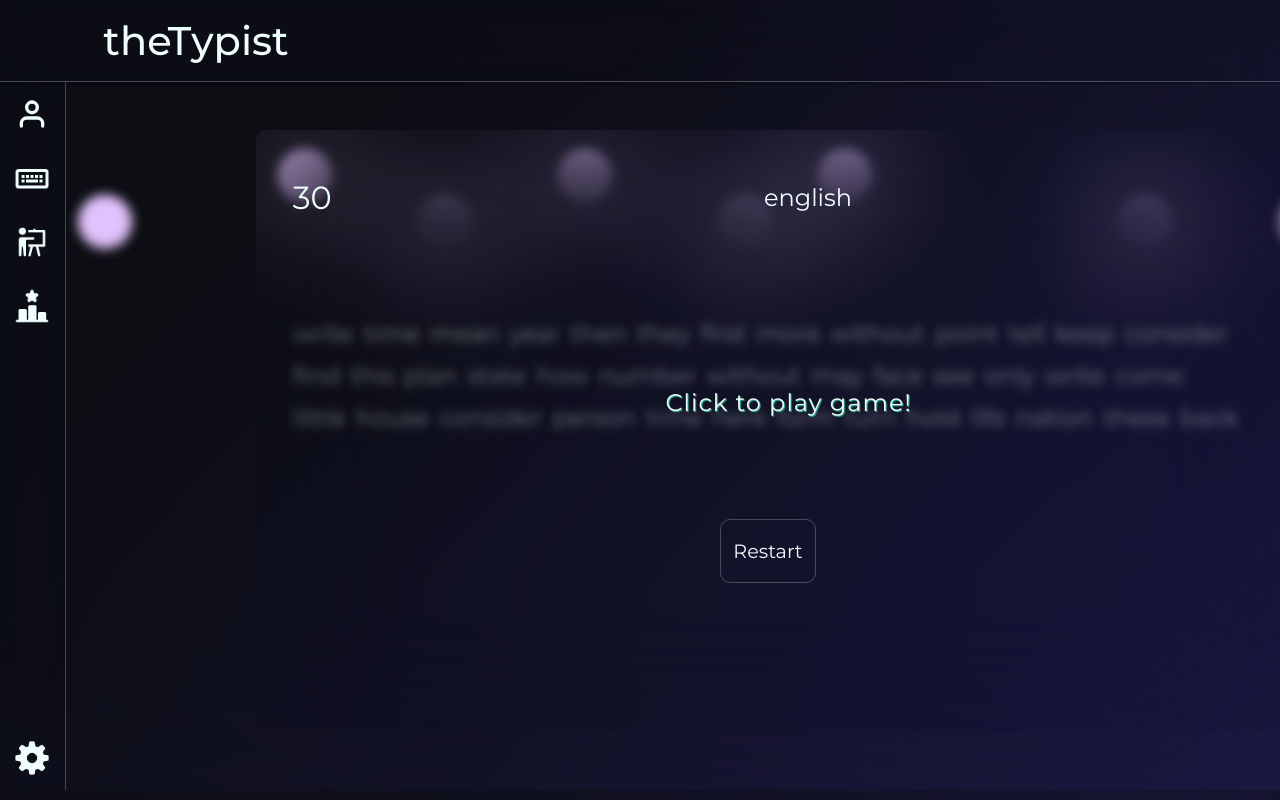
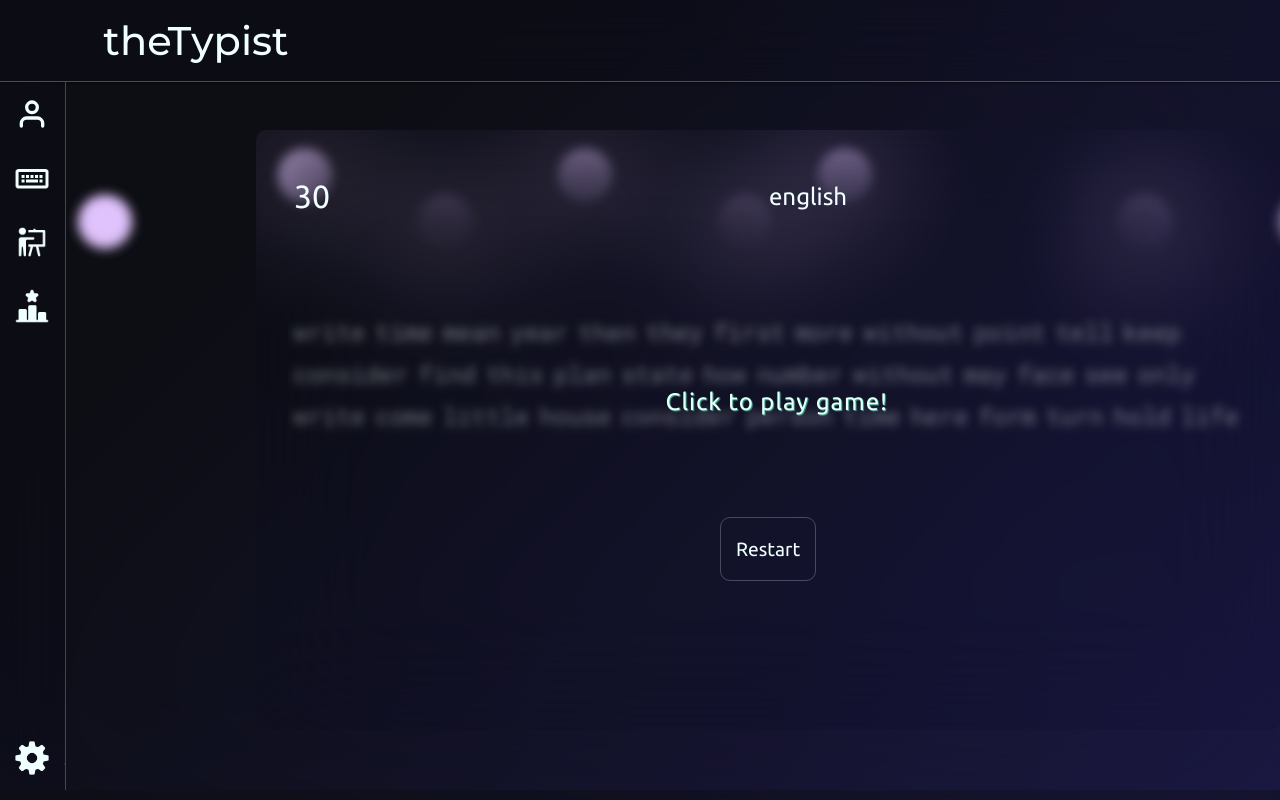
Before and after one commit to shashwat6797/theTypistFrontend, a React (Vite) app: page /home/1 in a window 1280 px wide. Built offline with nearby package versions, Linux system fonts and the light colour scheme; no server answers.

Commit message:
added fonts and logo

```diff
--- a/index.html
+++ b/index.html
@@ -2,7 +2,7 @@
 <html lang="en">
   <head>
     <meta charset="UTF-8" />
-    <link rel="icon" type="image/svg+xml" href="/vite.svg" />
+    <link rel="icon" type="image/svg+xml" href="/theTypistLogo.png" />
     <link rel="stylesheet" href="./index.css">
     <meta name="viewport" content="width=device-width, initial-scale=1.0" />
     <title>theTypist</title>
--- a/src/index.scss
+++ b/src/index.scss
@@ -1,5 +1,7 @@
 @import url("https://fonts.googleapis.com/css2?family=Montserrat:wght@400;500;700&display=swap");
-@import url('https://fonts.googleapis.com/css2?family=Roboto:wght@400;500&display=swap');
+@import url("https://fonts.googleapis.com/css2?family=Roboto:wght@400;500&display=swap");
+@import url("https://fonts.googleapis.com/css2?family=Roboto+Mono&display=swap");
+@import url('https://fonts.googleapis.com/css2?family=Ubuntu&display=swap');
 html,
 *,
 *::after,
@@ -7,7 +9,7 @@ html,
   margin: 0;
   padding: 0;
   box-sizing: border-box;
-  font-family: 'Montserrat', sans-serif;
+  font-family: 'Ubuntu', sans-serif;
 }
 
 a,
@@ -36,7 +38,6 @@ body {
   // background-color: #8ec5fc;
   // background-image: linear-gradient(62deg, #8ec5fc 0%, #e0c3fc 100%);
 
-
   background-color: #130f40;
   background-image: linear-gradient(315deg, #130f40 0%, #000000 74%);
 }
--- a/src/views/components/styles/test.scss
+++ b/src/views/components/styles/test.scss
@@ -1,3 +1,4 @@
+@import url("https://fonts.googleapis.com/css2?family=Roboto+Mono&display=swap");
 #test_container {
   color: azure;
   // border: solid 1px rgb(240, 255, 255, 0.3);
@@ -64,12 +65,13 @@
       font-size: 1.5rem;
       line-height: 2rem;
       margin: 5px 5px;
-      font-family: Montserrat;
+      font-family: 'Roboto Mono', sans-serif;
       filter: blur(5px);
       transition: 0.3s;
 
       .letter {
         // margin: 0 0.5px;
+        font-family: 'Roboto Mono', sans-serif;
       }
       .letter.correct{
         color: azure;
```
Also changed, not shown: public/theTypistLogo.png.
